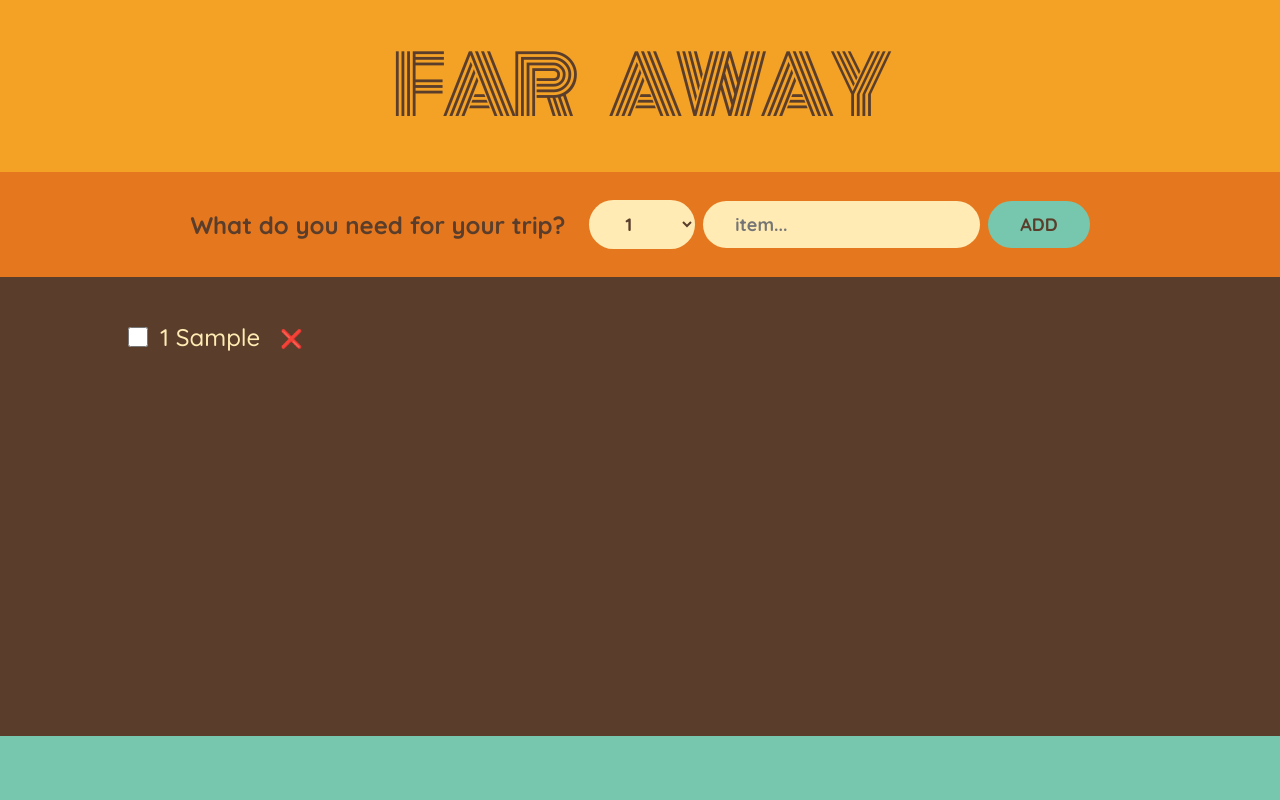
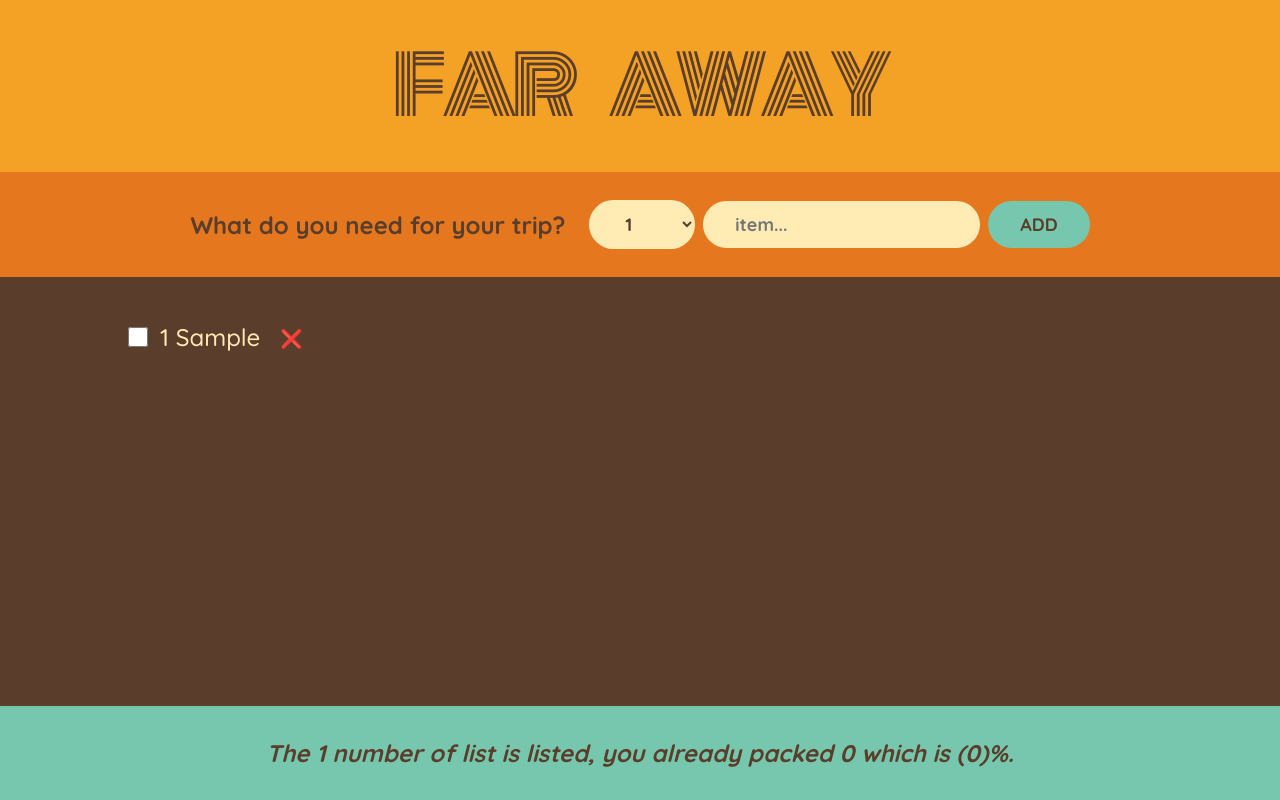
Before and after one commit to theAugust1st/travelListCheck, a React (Create React App) app: page / in a window 1280 px wide. Both pictures are taken after typing "Sample" into the empty fields and a click on the button "ADD". Built offline with nearby package versions, Linux system fonts and the light colour scheme.

Commit message:
introduce to Footer component

```diff
--- a/src/components/App.js
+++ b/src/components/App.js
@@ -28,7 +28,7 @@ function App() {
         onDelete={handleDelete}
         onChecked={handleChecked}
       />
-      <Stats />
+      <Stats items={items}/>
     </div>
   );
 }
--- a/src/components/Stats.js
+++ b/src/components/Stats.js
@@ -1,8 +1,13 @@
 import React from 'react'
 
-function Stats() {
+function Stats({items}) {
+  if(!items.length) return <p className='stats'> Start adding some items</p>
+  const X = items.length
+  const packed = items.filter(item=>item.packed).length
+  const percentage = Math.round(((packed/X))*100)
  return (
-    <footer className='stats'></footer>
+    <footer className='stats'>{percentage === 100 ? <em>You get everything ready to go.</em>:<em>The {X} number of list is listed, you already packed {packed} which is ({Math.round((packed/X)*100)})%.</em>}
+      </footer>
   )
 }
 export default Stats
```
